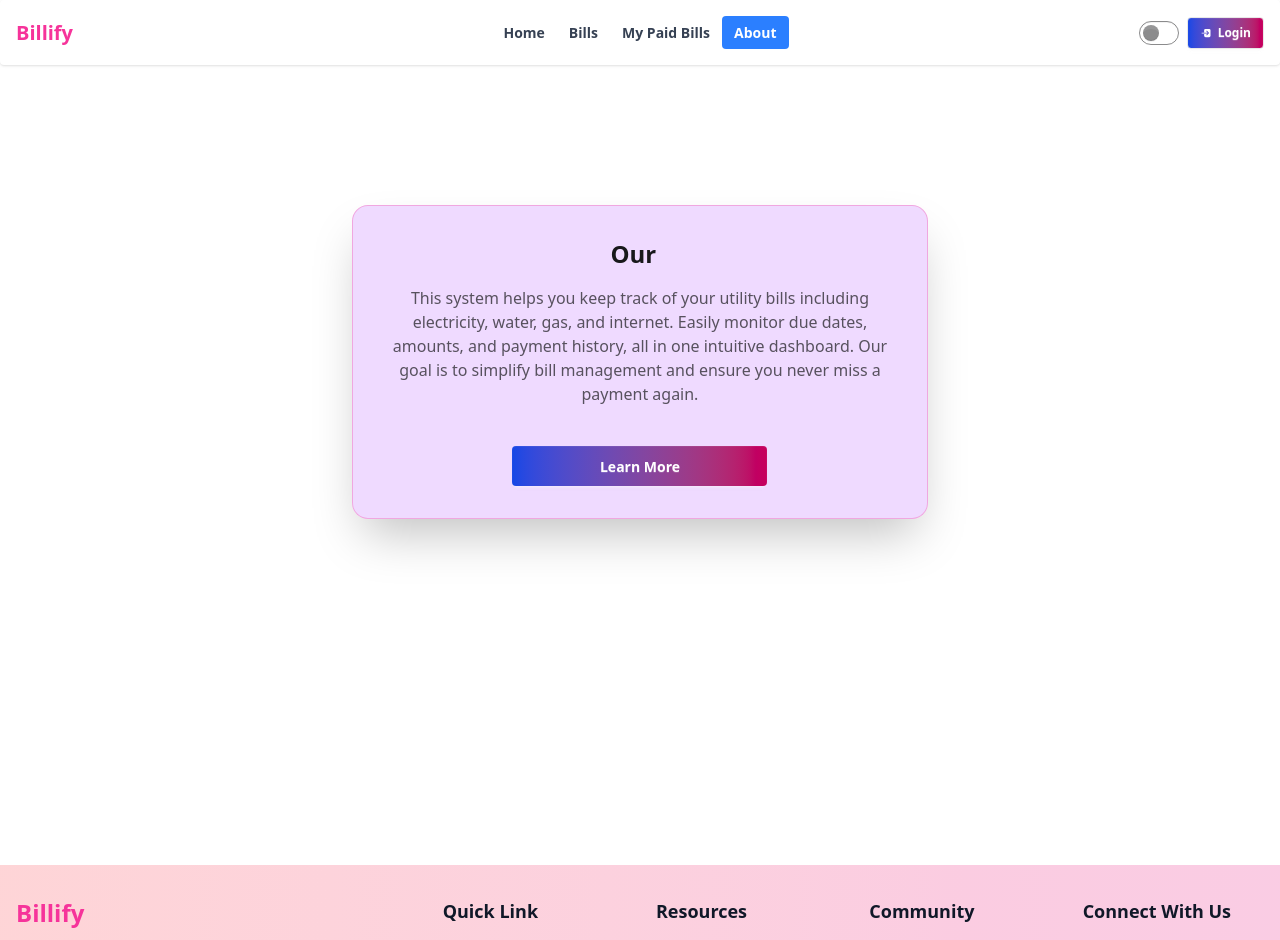
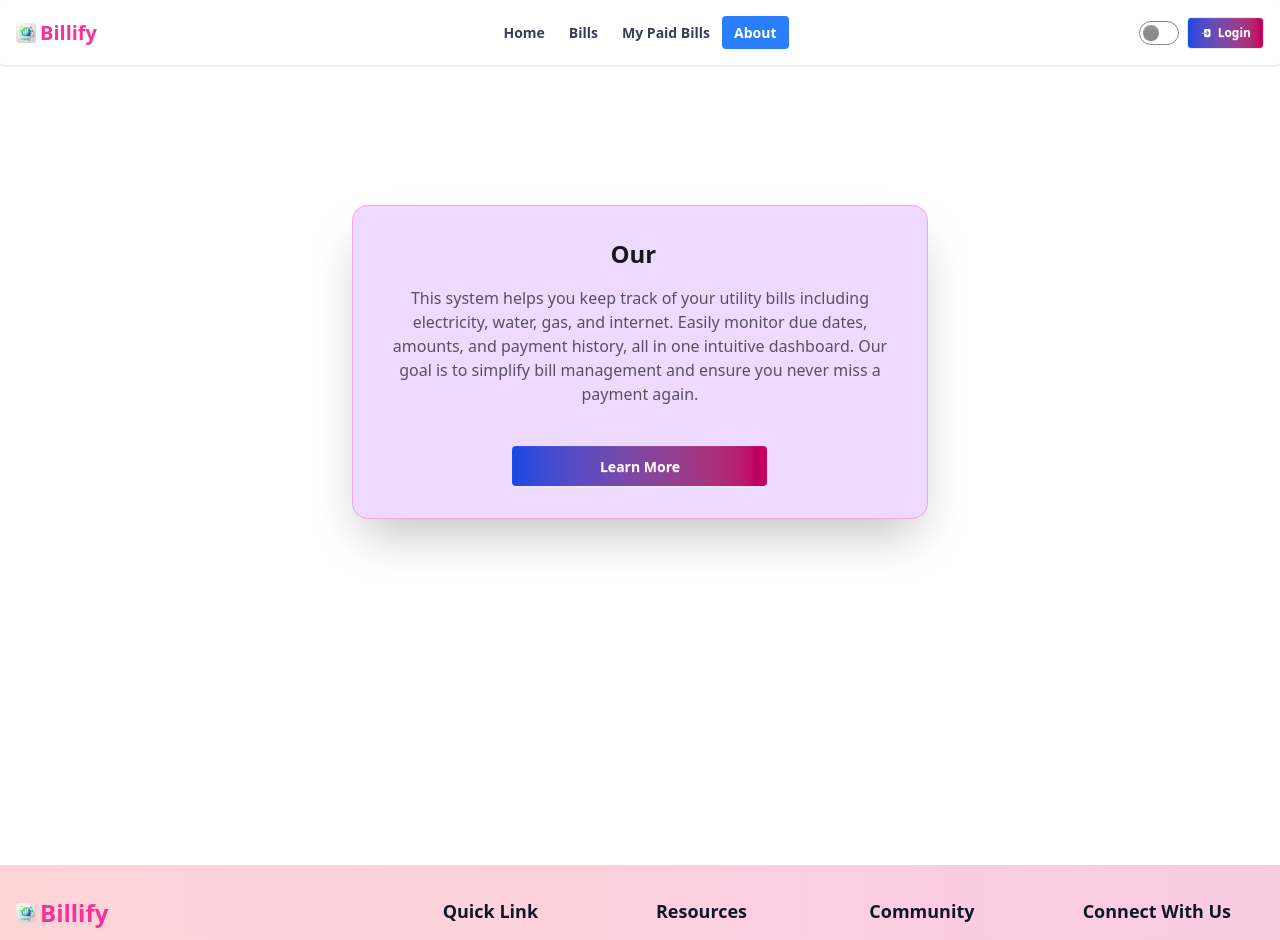
Before and after one commit to SojibMir27/Billify-App, a React (Vite) app: page /about in a window 1280 px wide. Shown: the top 940 px of the page. Built offline with nearby package versions, Linux system fonts and the light colour scheme; no server answers.

Commit message:
added favicon , navbar icon and footer icon

```diff
--- a/index.html
+++ b/index.html
@@ -1,8 +1,8 @@
-<!doctype html>
+<!DOCTYPE html>
 <html lang="en" data-theme="light">
   <head>
     <meta charset="UTF-8" />
-    <link rel="icon" type="image/svg+xml" href="/vite.svg" />
+    <link rel="icon" type="image/png" href="./billify_logo.jpeg" />
     <meta name="viewport" content="width=device-width, initial-scale=1.0" />
     <title>Billify</title>
   </head>
--- a/src/components/Footer.jsx
+++ b/src/components/Footer.jsx
@@ -11,8 +11,15 @@ const Footer = () => {
         <div className="md:col-span-2">
           <Link
             to={"/"}
-            className="flex items-center gap-1 text-2xl text-pink-500 font-bold"
+            className="flex items-center gap-1 text-pink-500 text-2xl font-bold"
           >
+            <span>
+              <img
+                className="w-5 h-5 rounded"
+                src="./billify_logo.jpeg"
+                alt=""
+              />
+            </span>{" "}
             Billify
           </Link>
           <p className="text-sm mt-3 opacity-80">
--- a/src/components/Navbar.jsx
+++ b/src/components/Navbar.jsx
@@ -79,6 +79,9 @@ const Navbar = () => {
           to={"/"}
           className="flex items-center gap-1 text-pink-500 text-xl font-bold"
         >
+          <span>
+            <img className="w-5 h-5 rounded" src="./billify_logo.jpeg" alt="" />
+          </span>{" "}
           Billify
         </Link>
       </div>
```
Also changed, not shown: public/billify_logo.jpeg (added).
